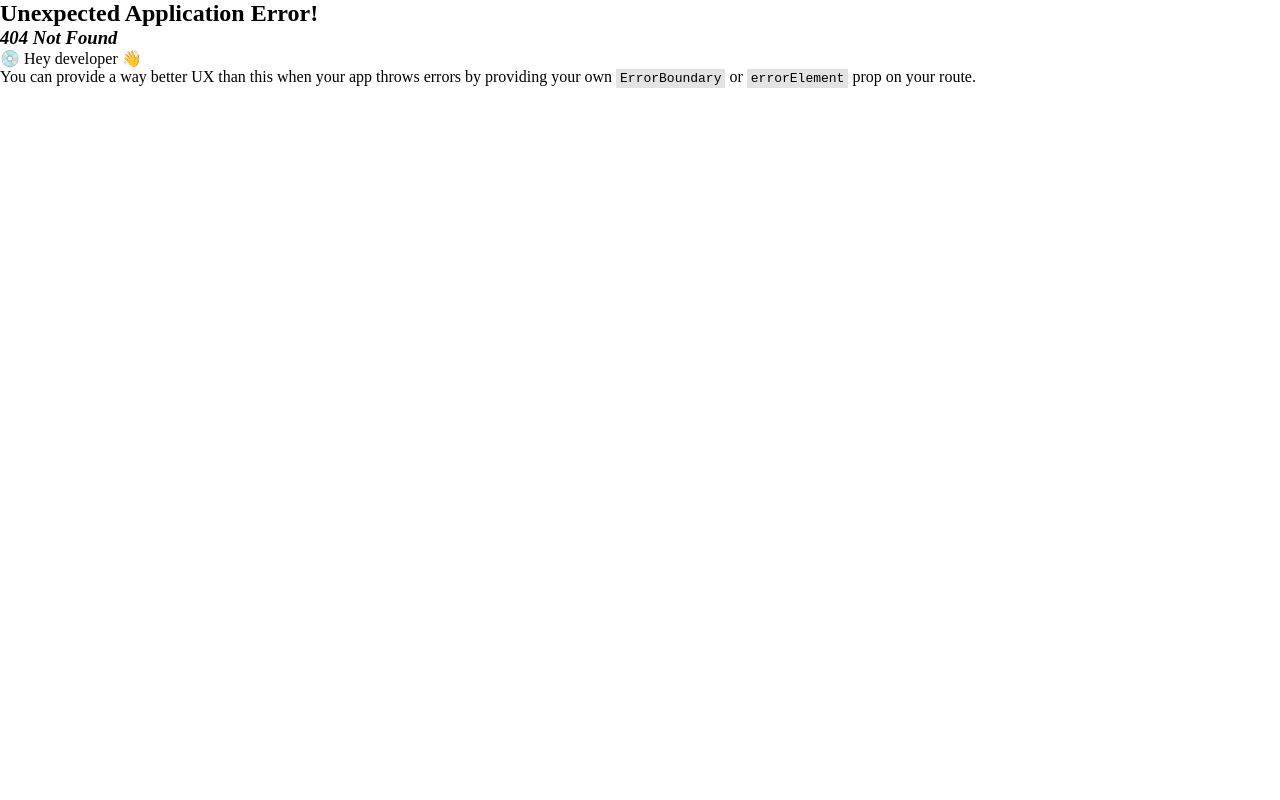
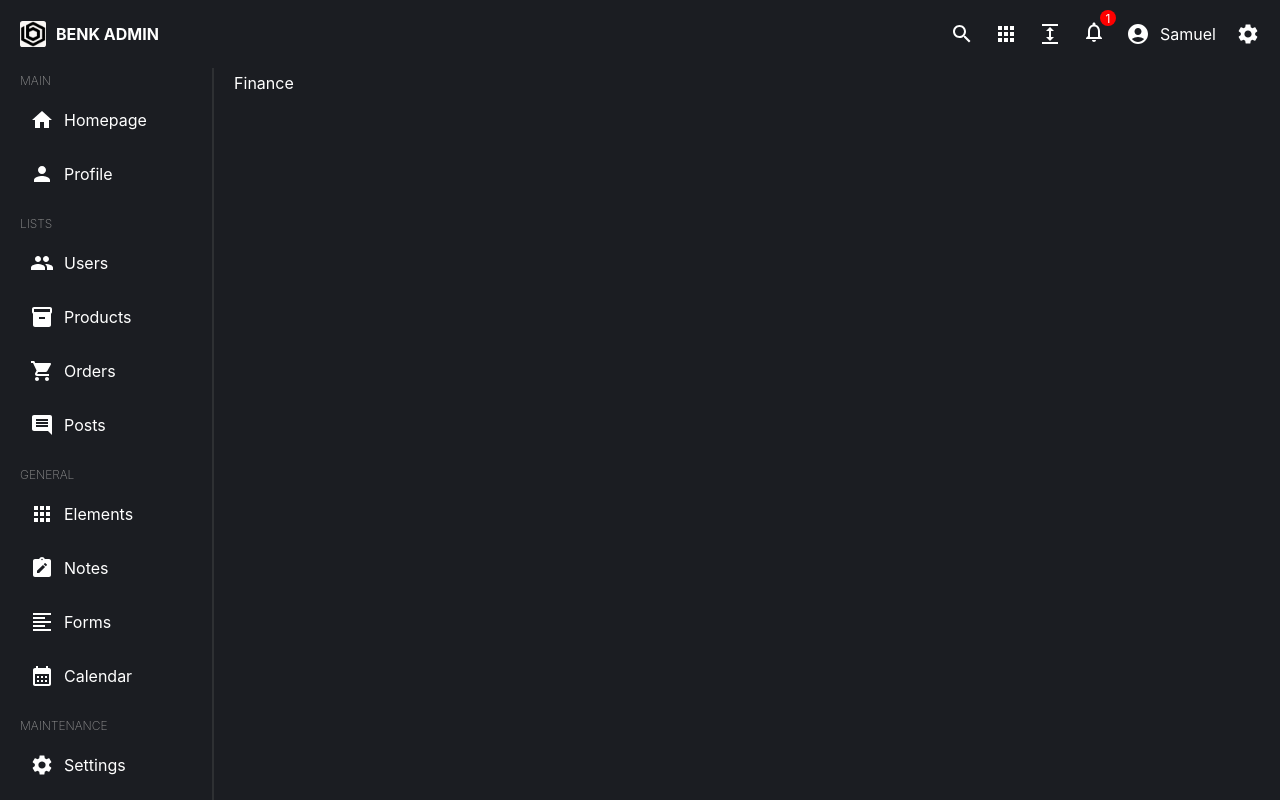
Before and after one commit to samuel-satter/benk, a React (Vite) app in the folder frontend/: page /admin/finance in a window 1280 px wide. Before the commit this address had no page. Shown: the top 800 px of the page. Built offline with nearby package versions, Linux system fonts and the light colour scheme.

Commit message:
Refactored routing and changed name of dir

```diff
--- /dev/null
+++ b/frontend/src/admin/pages/finance/finance.tsx
@@ -0,0 +1,9 @@
+import "./finance.scss"
+
+const Finance = () => {
+    return (
+        <div className="Finance">Finance</div>
+    )
+}
+
+export default Finance
--- a/frontend/src/admin/pages/products/Products.tsx
+++ /dev/null
@@ -1,9 +0,0 @@
-import "./products.scss"
-
-const Products = () => {
-    return (
-        <div className="products">products</div>
-    )
-}
-
-export default Products
```
Also changed, not shown: frontend/src/App.tsx (+20 -20 lines), frontend/src/admin/pages/finance/finance.scss (added).
